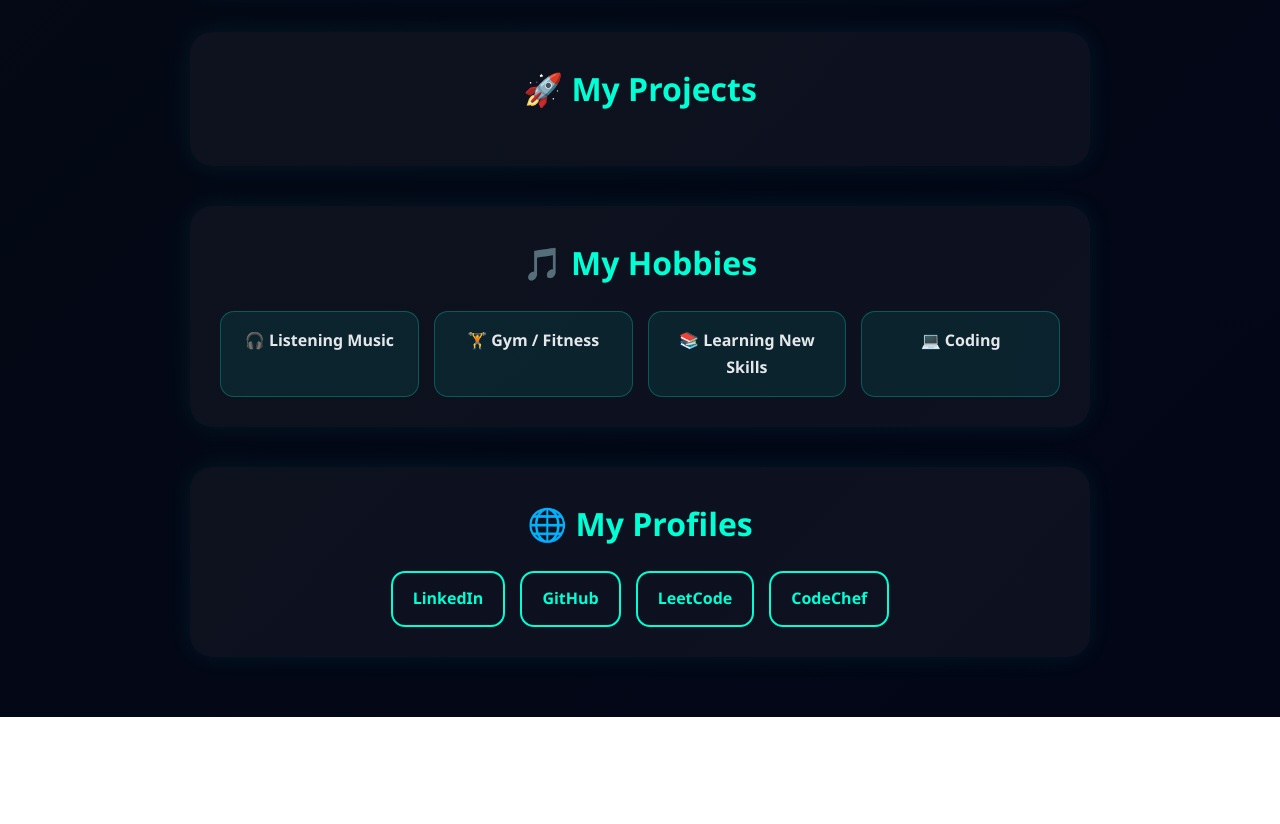
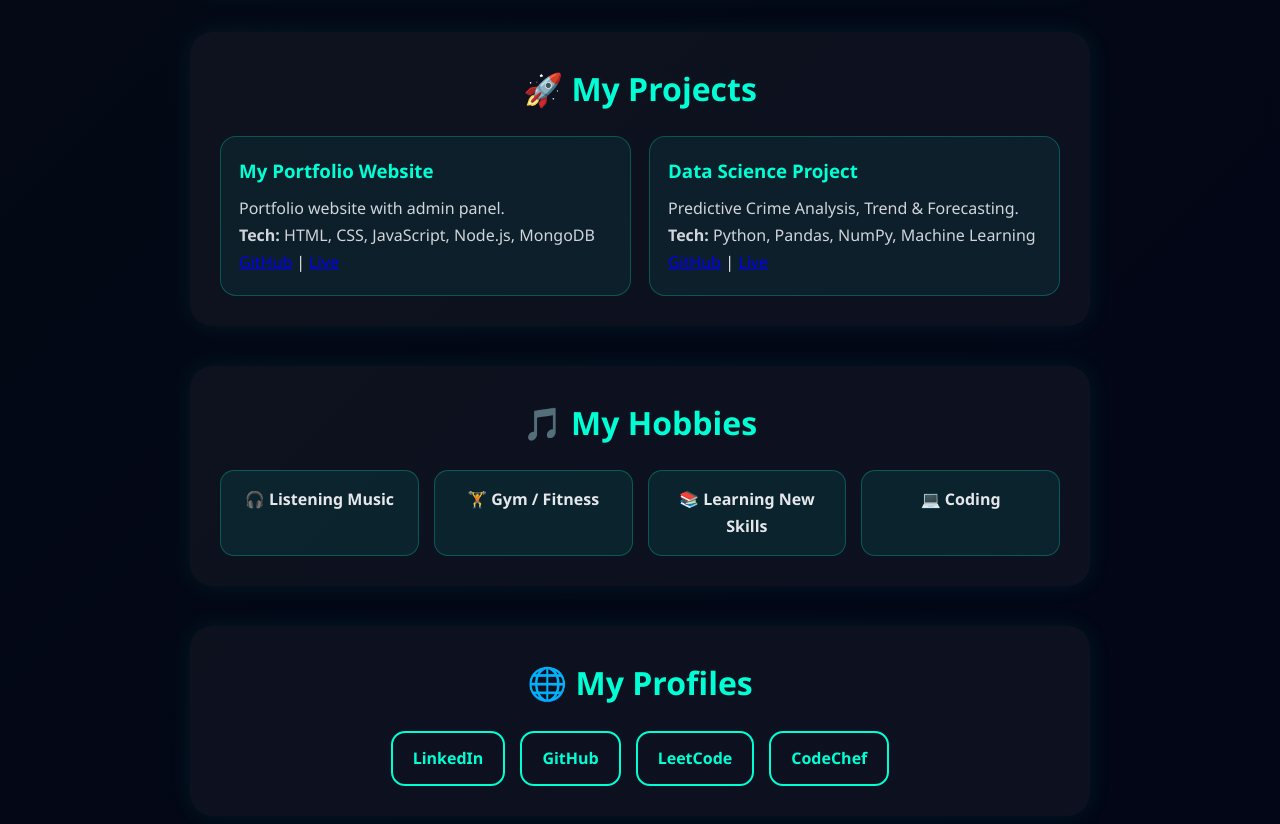
Before and after one commit to Mohit482006/public_portfolio, a plain HTML site: page index.html in a window 1280 px wide. Shown: the part 1200-2024 px from the top of the page. Before the commit the page ends 1917 px from the top, so only its background shows below. Drawn offline with Linux system fonts and the light colour scheme; no server answers.

Commit message:
Update index.html

```diff
--- a/index.html
+++ b/index.html
@@ -79,9 +79,41 @@
 
   <!-- PROJECTS SECTION -->
   <section class="projects" id="projects">
-    <h2>🚀 My Projects</h2>
-    <div id="projectList" class="project-list"></div>
-  </section>
+  <h2>🚀 My Projects</h2>
+
+  <div class="project-list">
+
+    <!-- Project 1 -->
+    <div class="project-card">
+      <h3>My Portfolio Website</h3>
+      <p>Portfolio website with admin panel.</p>
+      <p><b>Tech:</b> HTML, CSS, JavaScript, Node.js, MongoDB</p>
+
+      <div class="project-links">
+        <a href="https://github.com/Mohit482006" target="_blank">GitHub</a>
+        <span>|</span>
+        <a href="#" target="_blank">Live</a>
+      </div>
+    </div>
+
+    <!-- Project 2 -->
+    <div class="project-card">
+      <h3>Data Science Project</h3>
+      <p>Predictive Crime Analysis, Trend & Forecasting.</p>
+      <p><b>Tech:</b> Python, Pandas, NumPy, Machine Learning</p>
+
+      <div class="project-links">
+        <a href="https://github.com/Mohit482006/predictive_crime_analysis_trend_and_forecasting"
+           target="_blank">GitHub</a>
+        <span>|</span>
+        <a href="https://appdashboard-de5krmbaqbxtodzbn3gwa2.streamlit.app/"
+           target="_blank">Live</a>
+      </div>
+    </div>
+
+  </div>
+</section>
+
 
   <!-- HOBBIES SECTION -->
   <section class="hobbies" id="hobbies">
```
